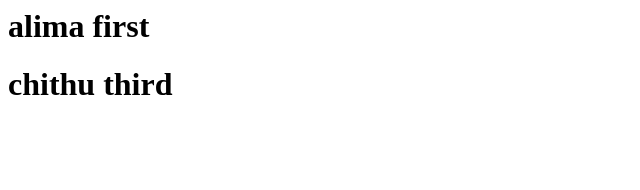
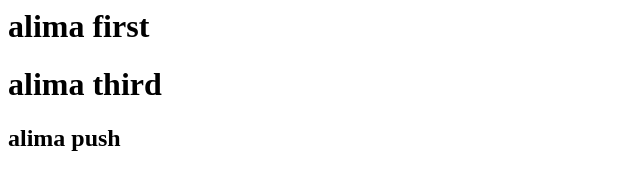
Before and after one commit to alimaabu/testing, a plain HTML site: page index.html in a window 1280 px wide. Shown: the whole page, without its empty margins (0-640 px from the left). Drawn offline with Linux system fonts and the light colour scheme.

Commit message:
alima second push

```diff
--- a/index.html
+++ b/index.html
@@ -1,2 +1,3 @@
 <h1>alima first </h1>
-<h1>chithu  third</h2>
+<h1>alima third</h2>
+<h2>alima push</h2>
```
